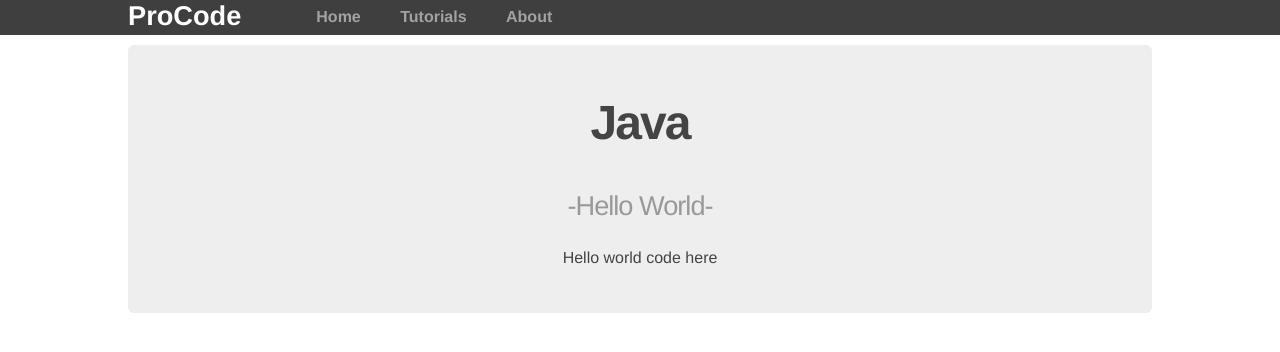
After one commit to Criblica/Procode, a Flask app: page /tutorials/java in a window 1280 px wide. The commit adds this page. Shown: the top 352 px of the page. Run offline with Flask 2, Linux system fonts and the light colour scheme.

Commit message:
Made java and c icons into links

```diff
--- a/routes.py
+++ b/routes.py
@@ -28,5 +28,13 @@ def about():
 def python():
     return render_template('tutorials/python.html')
 
+@app.route('/tutorials/java')
+def java():
+    return render_template('/tutorials/java.html')
+
+@app.route('/tutorials/c')
+def c():
+    return render_template('/tutorials/c.html')
+
 if __name__ == '__main__':
     app.run(debug=True)
--- a/templates/tutorials/index.html
+++ b/templates/tutorials/index.html
@@ -3,13 +3,13 @@
 {% block tutorial_content %}
 	<div class="languages">
 		<h2>Tutorials</h2>
-		<h3>Programming languages</h3>
+		<h3>Programming languages - introductions</h3>
 		<center>
 			<hr>
 			<div>
 				<li><a href="{{ url_for('python') }}"><img src="/static/img/python.png"></a></li>
-				<li><img src="/static/img/java.png"></li>
-				<li><img src="/static/img/c.png"></li>
+				<li><a href="{{ url_for('java') }}"><img src="/static/img/java.png"></a></li>
+				<li><a href="{{ url_for('c') }}"><img src="/static/img/c.png"></a></li>
 			</div>
 		</center>
 	</div>
--- /dev/null
+++ b/templates/tutorials/java.html
@@ -0,0 +1,11 @@
+{% extends "tutorials.html" %}
+
+{% block tutorial_content %}
+	<div>
+		<h2>Java</h2>
+		<h3>-Hello World-</h3>
+		<center>
+			<p>Hello world code here</p>
+		</center>
+	</div>
+{% endblock %}
```
Also changed, not shown: templates/tutorials/c.html (added, +11 -0 lines).
